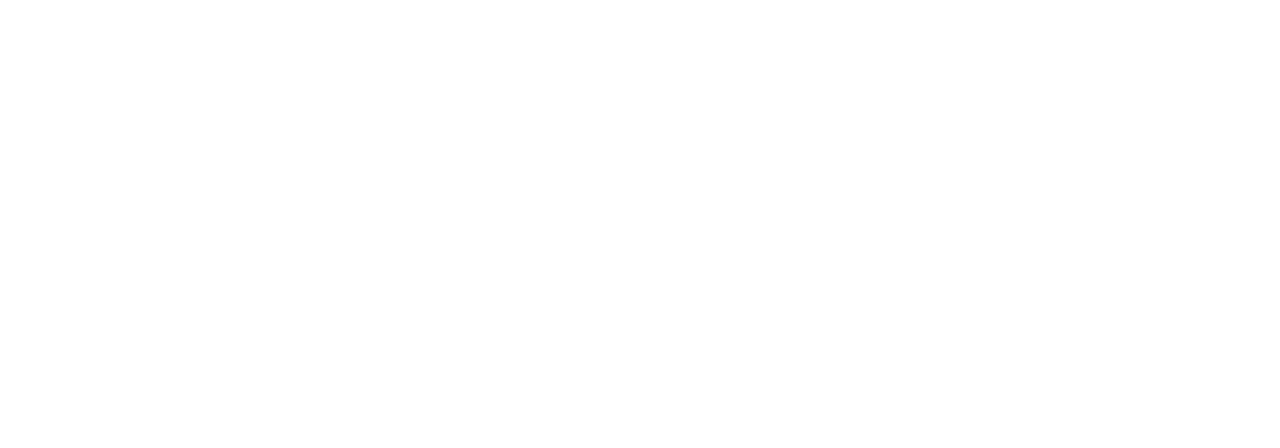
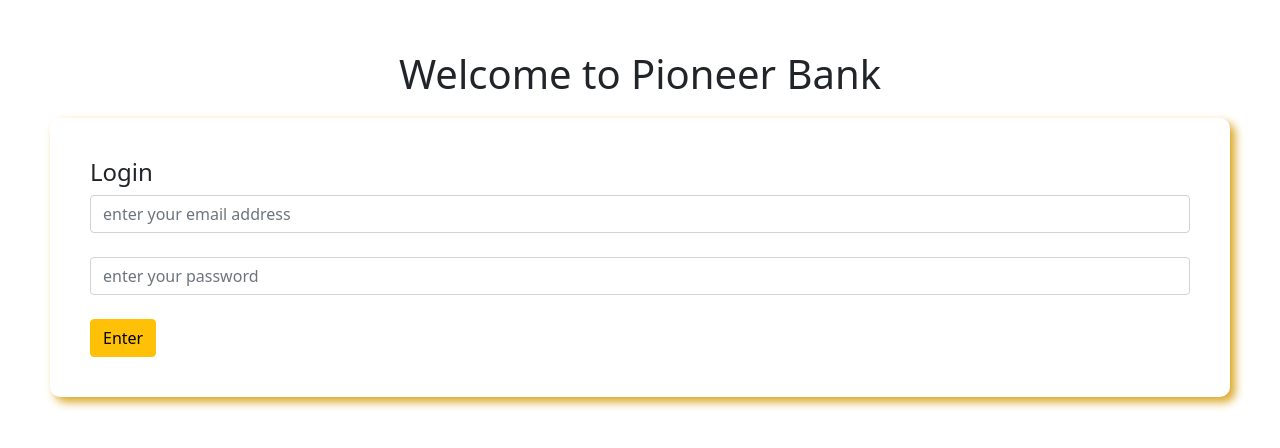
Before and after one commit to QuaziSamiha/my-bank, a plain HTML site: page index.html in a window 1280 px wide. Drawn offline with nearby package versions, Linux system fonts and the light colour scheme.

Commit message:
login page done

```diff
--- a/index.html
+++ b/index.html
@@ -1,11 +1,39 @@
 <!DOCTYPE html>
 <html lang="en">
+
 <head>
     <meta charset="UTF-8">
     <meta name="viewport" content="width=device-width, initial-scale=1.0">
-    <title>Document</title>
+    <title>My Pioneer Bank</title>
+    <link rel="stylesheet" href="style.css">
+    <link href="https://cdn.jsdelivr.net/npm/bootstrap@5.0.0-beta1/dist/css/bootstrap.min.css" rel="stylesheet"
+        integrity="sha384-giJF6kkoqNQ00vy+HMDP7azOuL0xtbfIcaT9wjKHr8RbDVddVHyTfAAsrekwKmP1" crossorigin="anonymous">
 </head>
+
 <body>
+    <div id="login-div" class="login-area">
+        <h1 class=" text-center">Welcome to Pioneer Bank</h1>
+        <div class="submit-area">
+            <h4>Login</h4>
+            <input class="form-control" type="text" placeholder="enter your email address"> <br>
+            <input class="form-control" type="password" placeholder="enter your password"> <br>
+            <button id="login-btn" class="btn btn-warning">Enter</button>
+        </div>
+    </div>
+    <div class="transaction-area">
+        <h4>this transaction area</h4>
+    </div>
 
+    <script>
+        var loginBtn = document.getElementById('login-btn');
+        loginBtn.addEventListener('click', function(){
+            const loginArea = document.getElementById('login-div');
+            loginArea.style.display = "none";
+
+            // const transactionArea = document.getElementById('transaction-area');
+            // transactionArea.style.display = "block";
+        })
+    </script>
 </body>
+
 </html>
--- a/style.css
+++ b/style.css
@@ -0,0 +1,12 @@
+body{
+    padding: 50px;
+}
+.submit-area{
+    margin-top: 20px;
+    padding: 40px;
+    box-shadow: 5px 5px 10px goldenrod;
+    border-radius: 10px;
+}
+.transaction-area{
+    display: none;
+}
```
